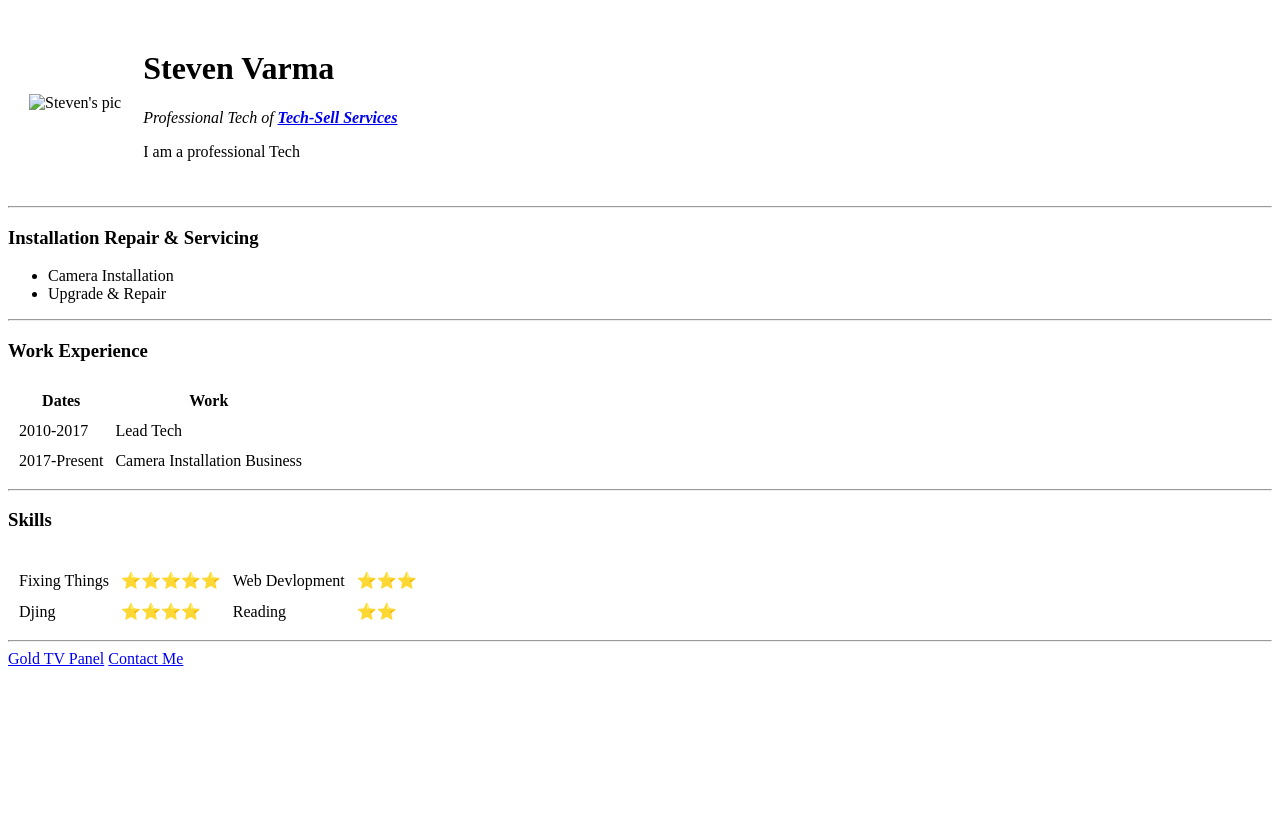
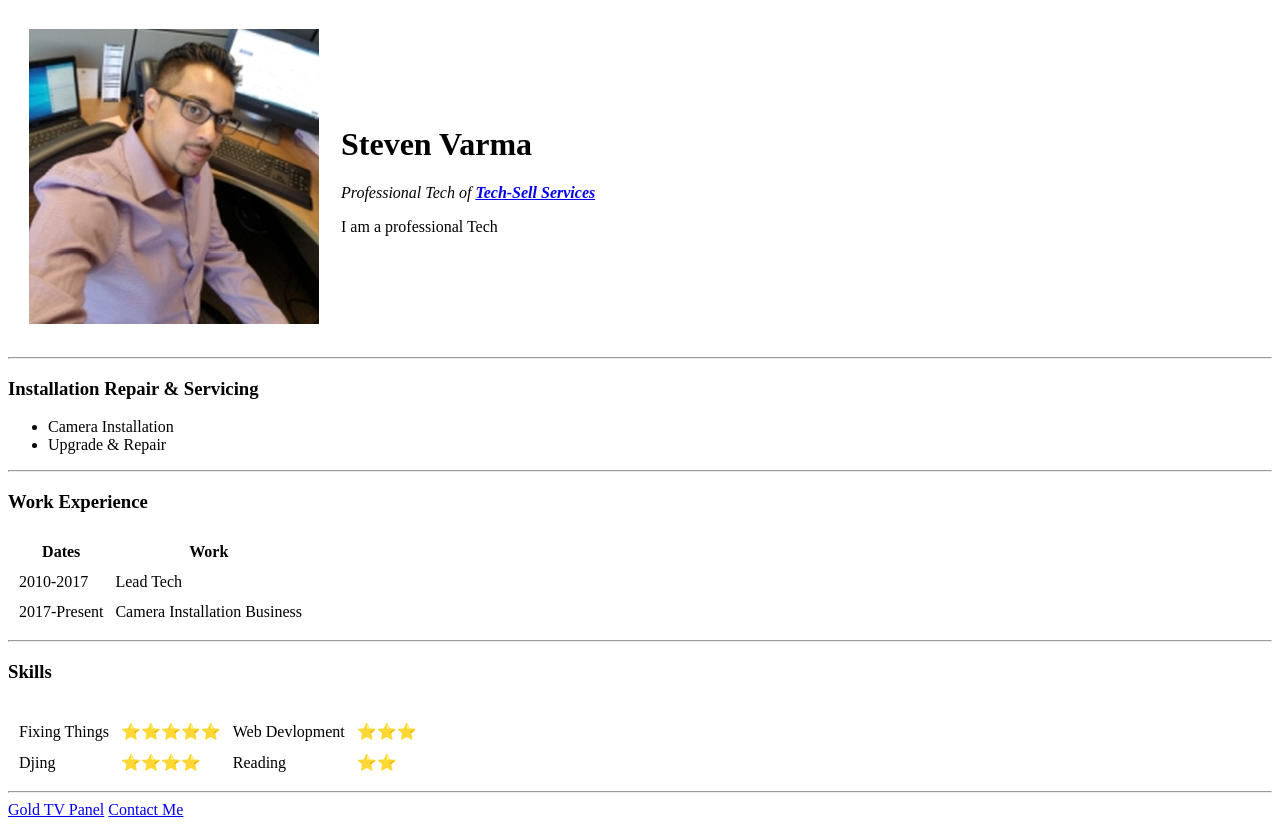
Before and after one commit to fijianguy1/cv, a plain HTML site: page index.html in a window 1280 px wide. Before the commit the page ends 800 px from the top, so only its background shows below. Drawn offline with Linux system fonts and the light colour scheme.

Commit message:
Update index.html

```diff
--- a/index.html
+++ b/index.html
@@ -9,7 +9,7 @@
 <body>
   <table cellspacing="20">
     <tr>
-      <td><img src="images/my pic.jpg" alt="Steven's pic"></td>
+      <td><img src="images/my-pic.jpg" alt="Steven's pic"></td>
       <td>
         <h1>Steven Varma</h1>
         <p><em>Professional Tech of <strong><a href="https://tsiptv.com">Tech-Sell Services</a></strong></em></p>
```
